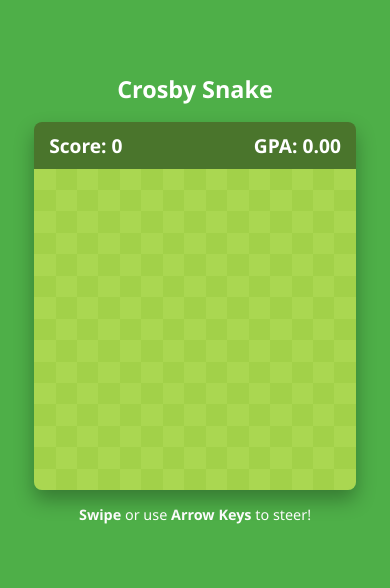
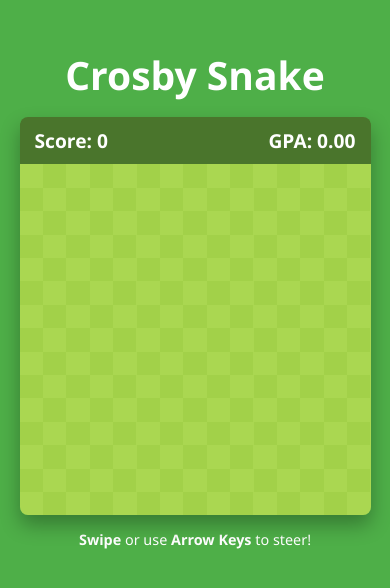
Before and after one commit to james-wren/personal_site, a plain HTML site: page fun/crosby_snake/index.html in a window 390 px wide. Shown: the part 132-720 px from the top of the page. Drawn offline with Linux system fonts and the light colour scheme.

Commit message:
Finished updating crosby snake for mobile.

```diff
--- a/css/cros_snake.css
+++ b/css/cros_snake.css
@@ -4,12 +4,12 @@
     --grid-1: #aad751;
     --grid-2: #a2d149;
     /* Base size for mobile: 5.5% of viewport width */
-    --cell-size: 5.5vw;
+    --cell-size: 6vw;
 }
 
 @media (min-width: 768px) {
     :root {
-        --cell-size: 30px; /* Fixed size for desktop */
+        --cell-size: 40px; /* Fixed size for desktop */
     }
 }
 
@@ -27,12 +27,19 @@ body {
     touch-action: none; /* Crucial: stops the screen from moving while swiping */
 }
 
+
+
 header {
-    font-size: 6vw;
+    font-size: 3vw;
     font-weight: 800;
     padding: 2vh;
 }
 
+@media (max-width: 768px) {
+    header {
+        font-size: 10vw;
+    }
+}
 #game-container {
     position: relative;
     border-radius: 8px;
--- a/js/crosby.js
+++ b/js/crosby.js
@@ -4,7 +4,8 @@ const scoreDisplay = document.getElementById('score-display');
 
 const gridCount = 15; // Consistent grid size
 function getCellSize() {
-    return window.innerWidth < 768 ? (window.innerWidth * 0.055) : 30;
+    // 0.08 (8%) for mobile, 50 for desktop
+    return window.innerWidth < 768 ? (window.innerWidth * 0.06) : 40;
 }
 
 let cellSize = getCellSize();
```
